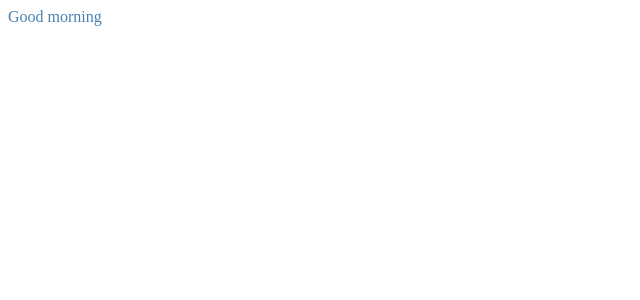
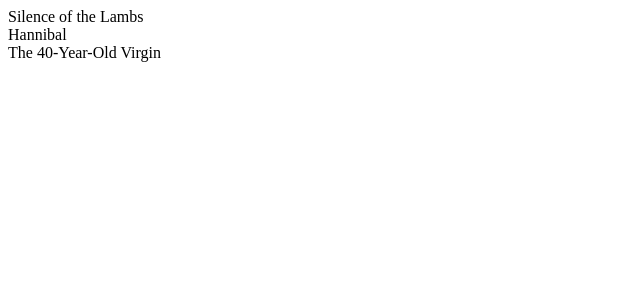
Before and after one commit to invoker1337/myFlix-client, a React (Vite) app: page / in a window 1280 px wide. Shown: the top 300 px of the page, without its empty margins (0-640 px from the left). Built offline with nearby package versions, Linux system fonts and the light colour scheme.

Commit message:
update 3.3

```diff
--- a/src/index.jsx
+++ b/src/index.jsx
@@ -1,5 +1,6 @@
 import React from 'react';
 import ReactDOM from 'react-dom';
+import MainView from './components/main-view/main-view';
 
 // Import statement to indicate that you need to bundle `./index.scss`
 import './index.scss';
@@ -8,12 +9,17 @@
 class MyFlixApplication extends React.Component {
     render() {
         return (
-            <div className="my-flix">
-                <div>Good morning</div>
-            </div>
+            <MainView />
         );
     }
 }
+
+
+
+
+
+
+
 
 // Finds the root of your app
 const container = document.getElementsByClassName('app-container')[0];
```
Also changed, not shown: 2 other files (tests, documents, lock files or other folders).
